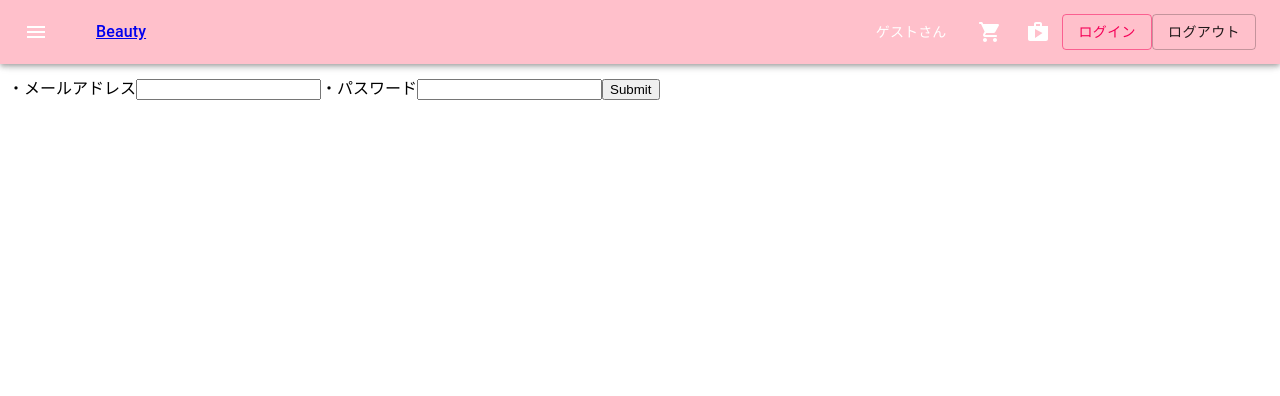
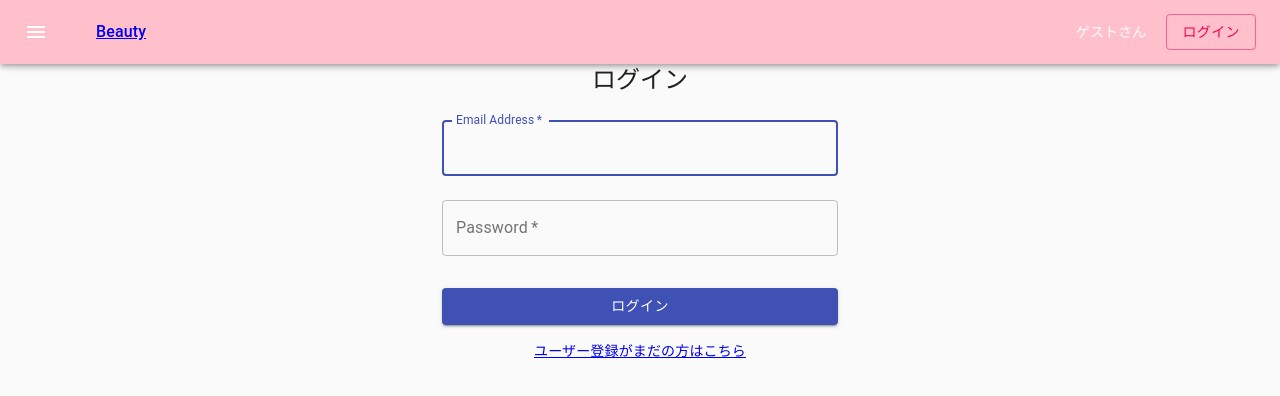
Before and after one commit to HarunaYamaguchi/ec-application, a React (Create React App) app: page /login in a window 1280 px wide. Shown: the top 396 px of the page. Built offline with nearby package versions, Linux system fonts and the light colour scheme.

Commit message:
ログイン画面、ログイン機能の修正

```diff
--- a/src/Reducks/users/Operations.js
+++ b/src/Reducks/users/Operations.js
@@ -3,42 +3,17 @@
 // import { useHistory } from 'react-router';
 import {auth,db,FirebaseTimestamp} from '../../firebase/index'
 import { push } from 'connected-react-router';
-
-export const listenAuthState = () => {
-    return async (dispatch) => {
-      return auth.onAuthStateChanged(user => {
-        if(user) {
-          const uid = user.uid
-
-            db.collection('users').doc(uid).collection('userInfo').get()
-            .then((querySnapshot) => {
-              querySnapshot.forEach((doc) => {
-                const data = doc.data()
-
-                dispatch(signInAction({
-                  isSignedIn:true,
-                  uid:uid,
-                  username:data.username,
-                }))
-              })
-            })
-        } else {
-          dispatch(push('/login'))
-        }
-      })
-    }
-}
-
+import { createBrowserHistory } from 'history';
 
 export const signIn = (email,password) => {
     return async (dispatch) => {
       auth.signInWithEmailAndPassword(email,password)
-        .then(result => {
+        .then((result) => {
           const userState = result.user;
           const userId = userState.uid;
 
           if(userState) {
-            db.collection(userId).doc('userInfo').get()
+            db.collection('users').doc(userId).collection('userInfo').get()
             .then((querySnapshot) => {
               querySnapshot.forEach((doc) => {
                 const data = doc.data()
@@ -59,8 +34,9 @@
 
 export const signUp = (username,email,password) => {
   return async (dispatch) => {
+
        return auth.createUserWithEmailAndPassword(email,password)
-       .then(result => {
+       .then((result) => {
         const userState = result.user;
 
          if(userState) {
@@ -73,12 +49,12 @@
              uid: uid,
              updated_at: timestamp,
              username: username,
-             password:password
+             password: password
             }
 
             db.collection(`users/${uid}/userInfo`).doc().set(userInitialData)
             .then(async () => {
-              dispatch(push('/'))
+              dispatch(push('/'));
             });
           }
             dispatch(signUpAction(username, email, password));
@@ -99,3 +75,28 @@
     dispatch(push('/login'));
   };
 };
+
+// export const listenAuthState = () => {
+//   return async (dispatch) => {
+//     return auth.onAuthStateChanged(user => {
+//       if(user) {
+//         const uid = user.uid
+
+//           db.collection('users').doc(uid).collection('userInfo').get()
+//           .then((querySnapshot) => {
+//             querySnapshot.forEach((doc) => {
+//               const data = doc.data()
+
+//               dispatch(signInAction({
+//                 isSignedIn:true,
+//                 uid:uid,
+//                 username:data.username,
+//               }))
+//             })
+//           })
+//       } else {
+//         dispatch(push('/login'))
+//       }
+//     })
+//   }
+// }
--- a/src/components/Header.jsx
+++ b/src/components/Header.jsx
@@ -73,40 +73,40 @@
               {username}さん
             </Typography>
             <div>
-              {/* {!uid ? (
+              {!uid ? (
                 ''
-              ):( */}
+              ):(
                 <IconButton aria-label="shopping-cart" color="inherit"
                 onClick={() => {handleLink('/cartList')}}
                 >
                 <ShoppingCartRoundedIcon />
                 </IconButton>
-              {/* )}
+             )}
               {!uid ? (
                 ''
-              ):( */}
+              ):(
                 <IconButton aria-label="shopping-cart" color="inherit"
                 onClick={() => {handleLink('/orderLog')}}
                 >
               <ShopIcon/>
                 </IconButton>
-              {/* )} */}
+              )}
             </div>
-            {/* {!uid ?  ( */}
+              {!uid ?  (
               <div>
                 <Button variant="outlined" color="secondary"
                   onClick={()=>{handleLink('/login')}}>
                   ログイン
                 </Button>
               </div>
-              {/* / ):( */}
+               ):(
               <div>
                 <Button variant="outlined"
                   onClick={() => dispatch(signOut())}>
                   ログアウト
                 </Button>
               </div>
-             {/* )} */}
+              )}
         </Toolbar>
       </AppBar>
     </div>
--- a/src/templates/Login.jsx
+++ b/src/templates/Login.jsx
@@ -1,60 +1,149 @@
-import React,{useState} from 'react';
+import React,{ useState } from 'react';
 import { useCallback } from 'react';
 import { useDispatch} from 'react-redux';
-import { useForm } from "react-hook-form";
+import { useHistory } from 'react-router';
+// import { useForm } from "react-hook-form";
 import { signIn } from '../Reducks/users/Operations';
+import { makeStyles } from '@material-ui/core/styles';
+import Button from '@material-ui/core/Button';
+import CssBaseline from '@material-ui/core/CssBaseline';
+import TextField from '@material-ui/core/TextField';
+import Typography from '@material-ui/core/Typography';
+import Container from '@material-ui/core/Container';
+import { Link } from 'react-router-dom';
+
+const useStyles = makeStyles((theme) => ({
+  paper: {
+    marginTop: theme.spacing(8),
+    display: 'flex',
+    flexDirection: 'column',
+    alignItems: 'center',
+  },
+  avatar: {
+    margin: theme.spacing(1),
+    backgroundColor: theme.palette.secondary.main,
+  },
+  form: {
+    width: '100%', // Fix IE 11 issue.
+    marginTop: theme.spacing(1),
+  },
+  submit: {
+    margin: theme.spacing(3, 0, 2),
+  },
+}));
 
 const Login = () => {
   const dispatch = useDispatch();
+  const history = useHistory();
+  const handlePage = (path) => history.push(path);
+  const classes = useStyles();
 
-  const [mail, setMail] = useState("")
+  const [email, setEmail] = useState("")
   const [password, setPassword] = useState("")
 
     const inputEmail = useCallback((e) => {
-        setMail(e.target.value)
-    },[]);
+        setEmail(e.target.value)
+    },[setEmail]);
 
     const inputPassword = useCallback((e) => {
         setPassword(e.target.value)
-    },[]);
+    },[setPassword]);
 
-  const { register,handleSubmit,formState:{ errors } } = useForm();
-  const onSubmit = data => console.log(data);
+  // const { register,handleSubmit,formState:{ errors } } = useForm();
+  // const onSubmit = data => console.log(data);
 
   return (
-    <form onSubmit={handleSubmit(onSubmit)}>
-      <h2>ログイン</h2>
-        ・メールアドレス<input name="mail"
-        {...register("mail",{
-          id:"mail",
-          required: "メールアドレスが入力されていません",
-          pattern:{
-            value:/^[a-zA-Z0-9_.+-]+@([a-zA-Z0-9][a-zA-Z0-9-]*[a-zA-Z0-9]*\.)+[a-zA-Z]{2,}$/,
-            message:'メールアドレスを正しく入力してください'
-          },
-        })}
+    <Container component="main" maxWidth="xs">
+    <CssBaseline />
+    <div className={classes.paper}>
+      <Typography component="h1" variant="h5">
+        ログイン
+      </Typography>
+      <div className={classes.form} noValidate>
+        <TextField
+          variant="outlined"
+          margin="normal"
+          required
+          fullWidth
+          id="email"
+          label="Email Address"
+          name="email"
+          autoComplete="email"
+          autoFocus
+          value={email}
+          onChange={inputEmail}
         />
-        {errors.mail && "メールアドレスが入力されていません"}
+        <TextField
+          variant="outlined"
+          margin="normal"
+          required
+          fullWidth
+          name="password"
+          label="Password"
+          type="password"
+          id="password"
+          autoComplete="current-password"
+          value={password}
+          onChange={inputPassword}
+        />
+        <Button
+          type="submit"
+          fullWidth
+          variant="contained"
+          color="primary"
+          className={classes.submit}
+          onClick={() => {
+            //e.preventDefault();
+            dispatch(signIn(email, password));
+          }}
+        >
+          ログイン
+        </Button>
+      </div>
+      <Link to="/signup"
+        onClick={() => { handlePage('/signup'); }}
+      >
+        ユーザー登録がまだの方はこちら
+      </Link>
+    </div>
+  </Container>
+);
 
-        ・パスワード<input name="password"
-        {...register("password",{
-          id:'password',
-          required:"パスワードが入力されていません",
-          minLength: {
-            value:6,
-          message:'6文字以上で入力してください'
-          }
-        })}
-          />
-        {errors.password && errors.password.message}
 
-        <input type="submit"
-          onClick={() => {
-            dispatch(signIn(mail,password))}
-        }
-          />
-    </form>
-  )
+
+    // <form onSubmit={handleSubmit(onSubmit)}>
+    //   <h2>ログイン</h2>
+    //     ・メールアドレス<input name="mail"
+    //     {...register("mail",{
+    //       id:"mail",
+    //       required: "メールアドレスが入力されていません",
+    //       pattern:{
+    //         value:/^[a-zA-Z0-9_.+-]+@([a-zA-Z0-9][a-zA-Z0-9-]*[a-zA-Z0-9]*\.)+[a-zA-Z]{2,}$/,
+    //         message:'メールアドレスを正しく入力してください'
+    //       },
+    //     })}
+    //     />
+    //     {errors.mail && "メールアドレスが入力されていません"}
+
+    //     ・パスワード<input name="password"
+    //     {...register("password",{
+    //       id:'password',
+    //       required:"パスワードが入力されていません",
+    //       minLength: {
+    //         value:6,
+    //       message:'6文字以上で入力してください'
+    //       }
+    //     })}
+    //       />
+    //     {errors.password && errors.password.message}
+
+    //     <input type="submit"
+    //       onClick={() => {
+    //         dispatch(signIn(mail,password))}
+    //     }
+    //       />
+    // </form>
+  // )
 }
 
 export default Login;
```
